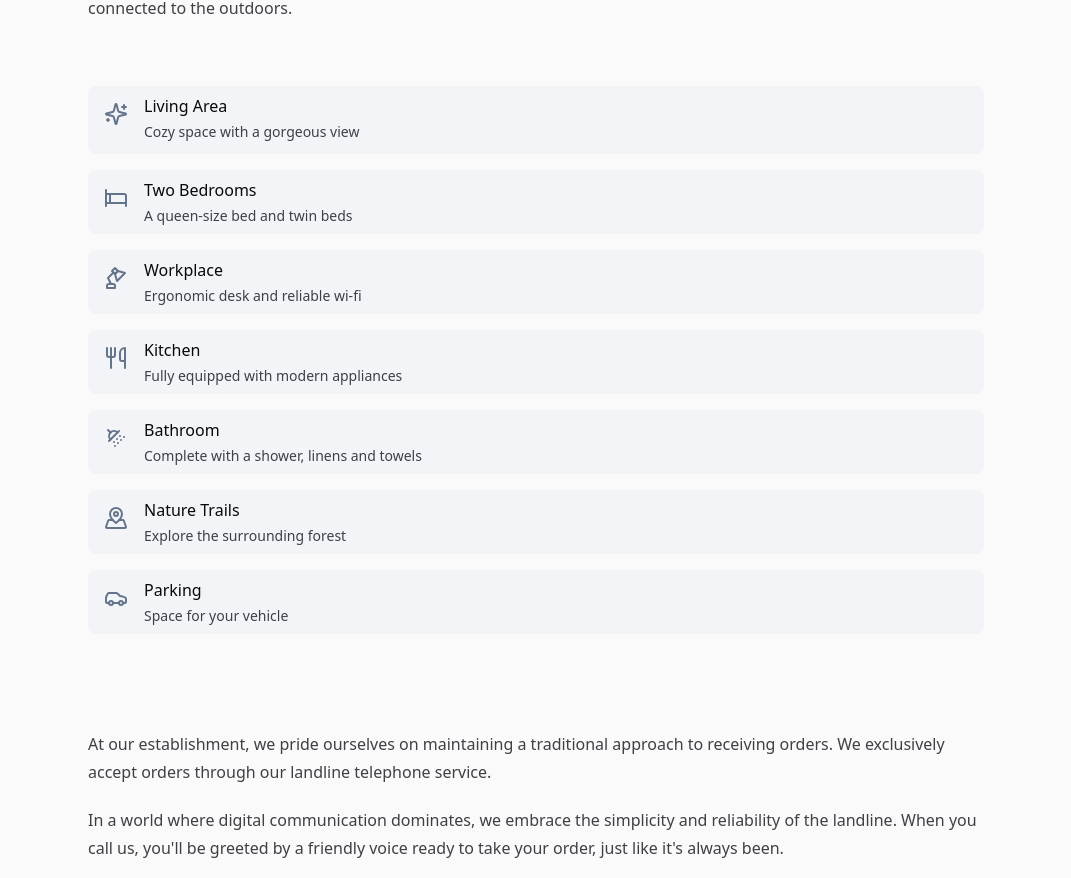
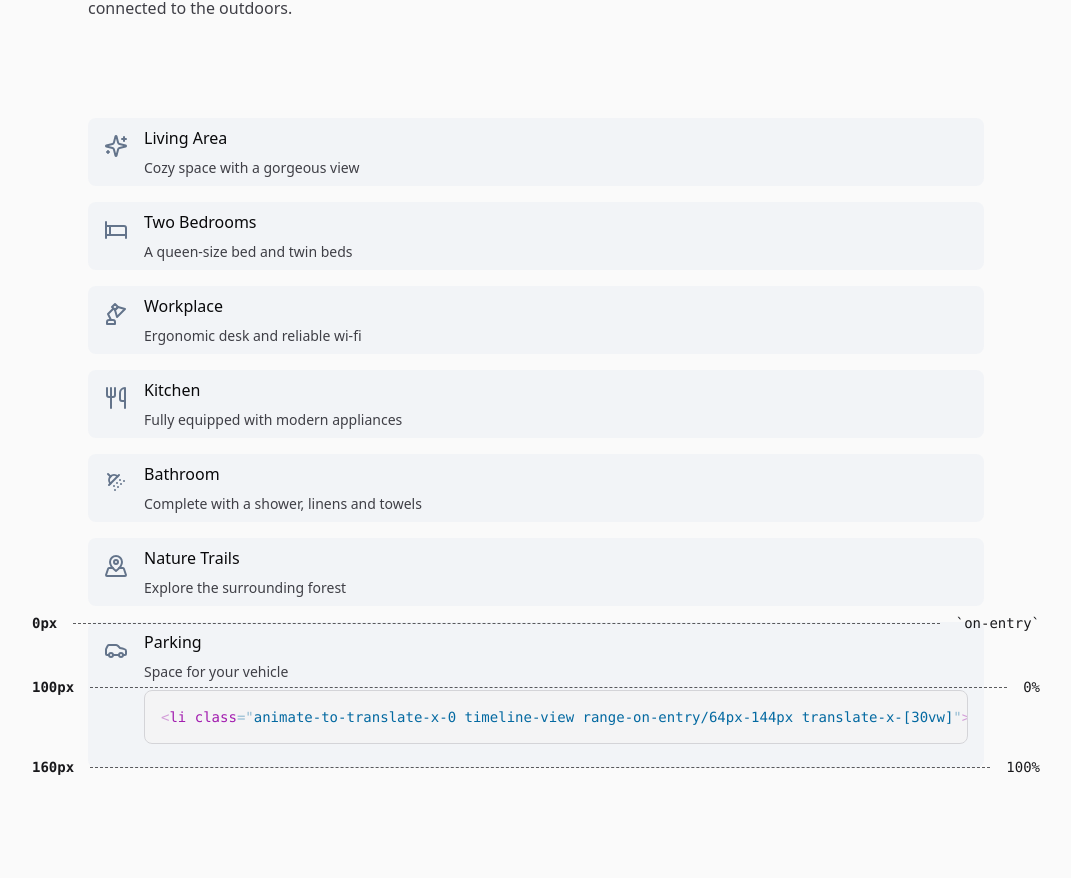
Before and after one commit to adamplesnik/scroll-driven-showcase, a React (Vite) app: page /forest in a window 1280 px wide. Shown: the part 1858-2736 px from the top of the page, without its empty margins (104-1175 px from the left). Built offline with nearby package versions, Linux system fonts and the light colour scheme; what @adam.plesnik/tailwindcss-scroll-driven-animations would draw is missing.

Commit message:
Tune amenities

```diff
--- a/src/pages/forest/Amenities.tsx
+++ b/src/pages/forest/Amenities.tsx
@@ -8,16 +8,16 @@ import {
   Stars,
   Utensils,
 } from 'lucide-react'
-import { useState } from 'react'
-import viewImage from './assets/view.jpg'
+import CodeBlock from '../../components/CodeBlock'
+import TimelineMarker from '../../components/TimelineMarker'
+
+const codeExample = ``
 
 type listType = {
   label: string
   desc: string
   icon: LucideIcon
-  clickable?: boolean | false
-  detail?: string | undefined
-  detailImg?: string | undefined
+  code?: string
 }
 
 const list: listType[] = [
@@ -25,9 +25,6 @@ const list: listType[] = [
     label: 'Living Area',
     desc: 'Cozy space with a gorgeous view',
     icon: Stars,
-    clickable: true,
-    detail: "Money can't buy happiness, but they can definitely but this view.",
-    detailImg: viewImage,
   },
   {
     label: 'Two Bedrooms',
@@ -42,43 +39,62 @@ const list: listType[] = [
     desc: 'Explore the surrounding forest',
     icon: MapPinned,
   },
-  { label: 'Parking', desc: 'Space for your vehicle', icon: Car },
+  {
+    label: 'Parking',
+    desc: 'Space for your vehicle',
+    icon: Car,
+    code: '<li class="animate-to-translate-x-0 timeline-view range-on-entry/64px-144px translate-x-[30vw]">',
+  },
 ]
 
+const jsExample = `matchUtilities(
+  {
+    'dash-array': (value, { modifier }) => ({
+      strokeDasharray: modifier,
+    }),
+  },
+  { values: { DEFAULT: '' }, modifiers: 'any' }
+)
+addVariant('path', '& > path')`
+
 const Amenities = () => {
-  const [clicked, setClicked] = useState(false)
-
   return (
-    <ul className="mb-24 mt-16 flex flex-col gap-4">
+    <div className="mb-24 mt-24">
+      <div className="relative">
+        <ul className="mb-28 flex flex-col gap-4">
           {list.map((item, i) => (
             <li
-          className={
-            'flex translate-x-[30vw] animate-stroke-opacity gap-4 rounded-lg bg-slate-200/30 px-4 py-2 opacity-0 timeline-view range-on-entry/100px-160px dark:bg-zinc-800/60' +
-            (item.clickable ? ' cursor-pointer transition-transform hover:scale-110' : '')
-          }
-          onClick={() => item.clickable && setClicked(!clicked)}
+              className="flex translate-x-[30vw] animate-stroke-opacity gap-4 rounded-lg bg-slate-200/30 px-4 py-2 opacity-0 timeline-view range-on-entry/64px-144px dark:bg-zinc-800/60"
               key={i}
             >
               <item.icon className="mt-2 flex-shrink-0 text-slate-500 path:animate-to-stroke-dashoffset-0 path:timeline-view path:range-on-entry/100%-400px path:dash-offset/-50 path:dash-array/100" />{' '}
-          <div className="flex w-full -translate-x-10 animate-to-translate-x-0 flex-col gap-1 timeline-view range-on-entry/20%-40%">
+              <div className="flex min-w-0 flex-1 flex-col gap-2">
                 <span className="text-zinc-950 dark:text-zinc-100">{item.label}</span>
                 <span className="text-sm">{item.desc}</span>
-            <div
-              className={
-                'h-0 gap-4 overflow-hidden transition-[height] duration-500' +
-                (clicked ? ' h-fit' : '') +
-                (item.detail ? ' flex flex-col' : ' hidden')
-              }
-            >
-              <div className="flex h-80 w-full items-end overflow-hidden rounded-lg">
-                <img src={item.detailImg} className="" />
-              </div>
-              {item.detail}
-            </div>
+                {item.code && <CodeBlock language="html">{item.code}</CodeBlock>}
               </div>
             </li>
           ))}
         </ul>
+        <TimelineMarker
+          className="absolute bottom-[135px] left-0 right-0 z-50"
+          textStart="0px"
+          textEnd="`on-entry`"
+        />
+        <TimelineMarker
+          className="absolute bottom-[71px] left-0 right-0 z-50"
+          textStart="100px"
+          textEnd="0%"
+        />
+        <TimelineMarker
+          className="absolute -bottom-[9px] left-0 right-0 z-50"
+          textStart="160px"
+          textEnd="100%"
+        />
+      </div>
+      <CodeBlock language="javascript">{jsExample}</CodeBlock>
+      <CodeBlock language="html">{codeExample}</CodeBlock>
+    </div>
   )
 }
 
```
Lines whose indentation alone changed are shown as unchanged.
